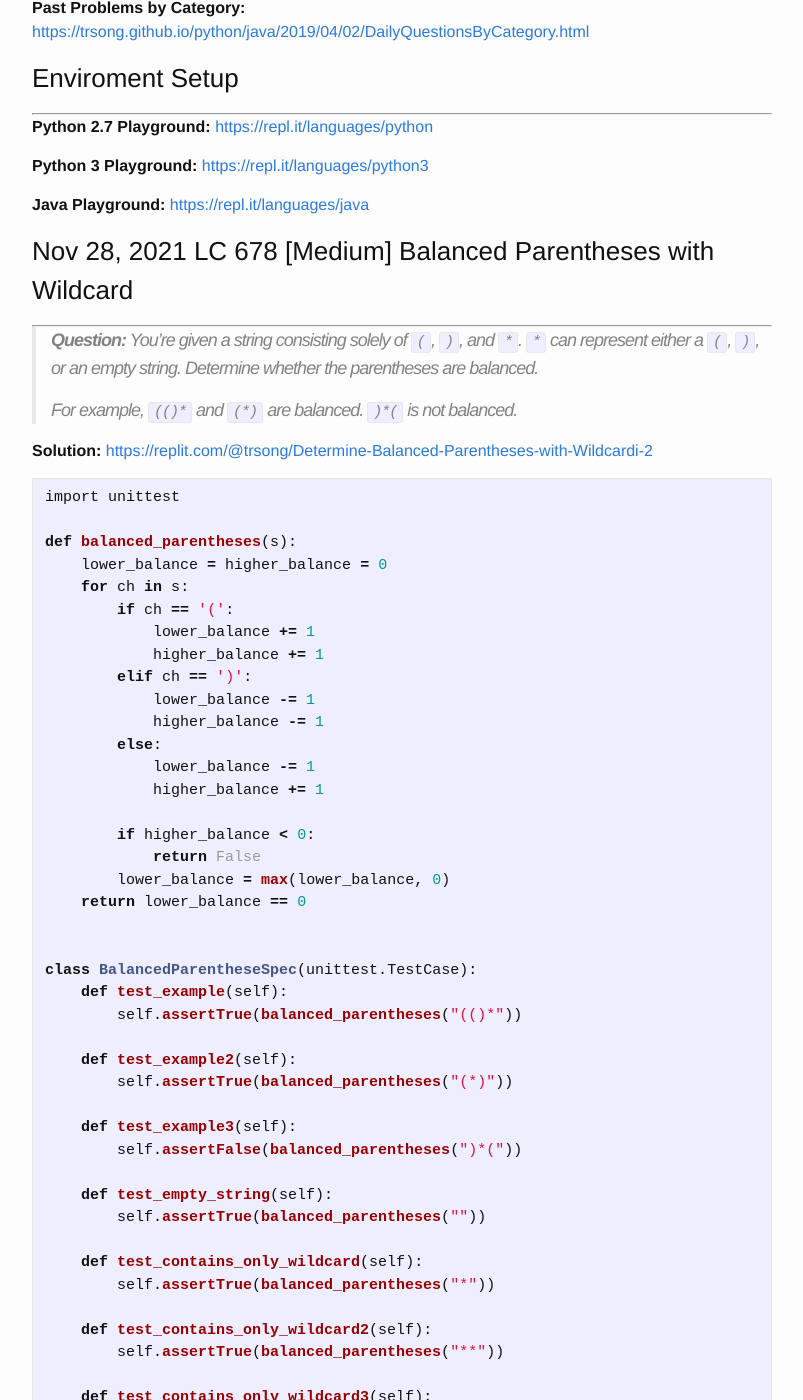
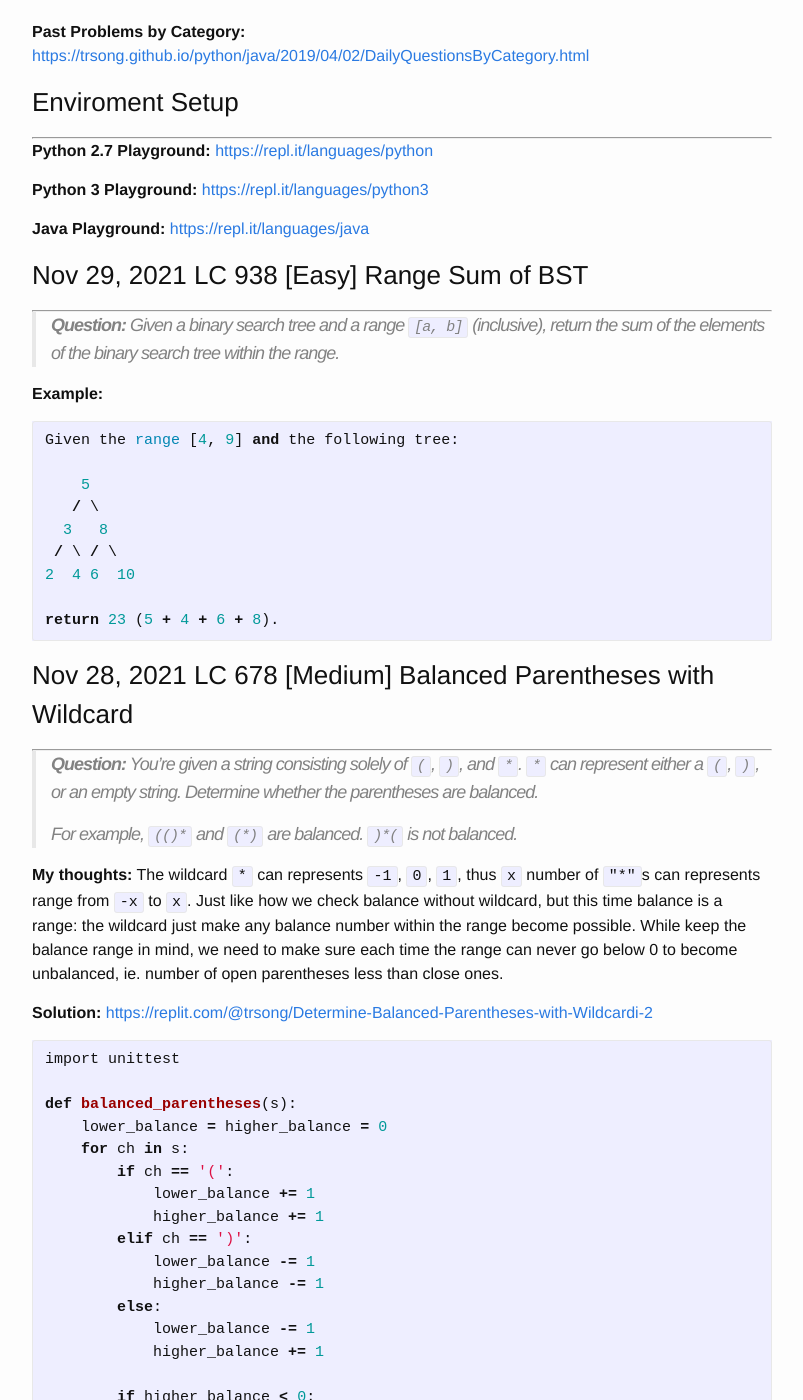
Before and after one commit to trsong/trsong.github.io, a Jekyll site: the page built from _posts/2021-11-01-DailyQuestionsNov.md, in a window 1280 px wide and 1400 px high, scrolled down 1002 px. Shown: the whole window, without its empty margins (238-1041 px from the left). Built offline with Jekyll 4.4.1, drawn with Linux system fonts in a browser that asks for light colours; some of the changed text lies outside the part shown.

Commit message:
Add Nov 29 question

````diff
--- a/_posts/2021-11-01-DailyQuestionsNov.md
+++ b/_posts/2021-11-01-DailyQuestionsNov.md
@@ -21,11 +21,30 @@ categories: Python/Java
 **Java Playground:** [https://repl.it/languages/java](https://repl.it/languages/java)
 
 
+### Nov 29, 2021 LC 938 \[Easy\] Range Sum of BST
+---
+> **Question:** Given a binary search tree and a range `[a, b]` (inclusive), return the sum of the elements of the binary search tree within the range.
+
+**Example:**
+```py
+Given the range [4, 9] and the following tree:
+
+    5
+   / \
+  3   8
+ / \ / \
+2  4 6  10
+
+return 23 (5 + 4 + 6 + 8).
+```
+
 ### Nov 28, 2021 LC 678 \[Medium\] Balanced Parentheses with Wildcard
 ---
 > **Question:** You're given a string consisting solely of `(`, `)`, and `*`. `*` can represent either a `(`, `)`, or an empty string. Determine whether the parentheses are balanced.
 >
 > For example, `(()*` and `(*)` are balanced. `)*(` is not balanced.
+
+**My thoughts:** The wildcard `*` can represents `-1`, `0`, `1`, thus `x` number of `"*"`s can represents range from `-x` to `x`. Just like how we check balance without wildcard, but this time balance is a range: the wildcard just make any balance number within the range become possible. While keep the balance range in mind, we need to make sure each time the range can never go below 0 to become unbalanced, ie. number of open parentheses less than close ones.
 
 
 **Solution:** [https://replit.com/@trsong/Determine-Balanced-Parentheses-with-Wildcardi-2](https://replit.com/@trsong/Determine-Balanced-Parentheses-with-Wildcard-2)
````
